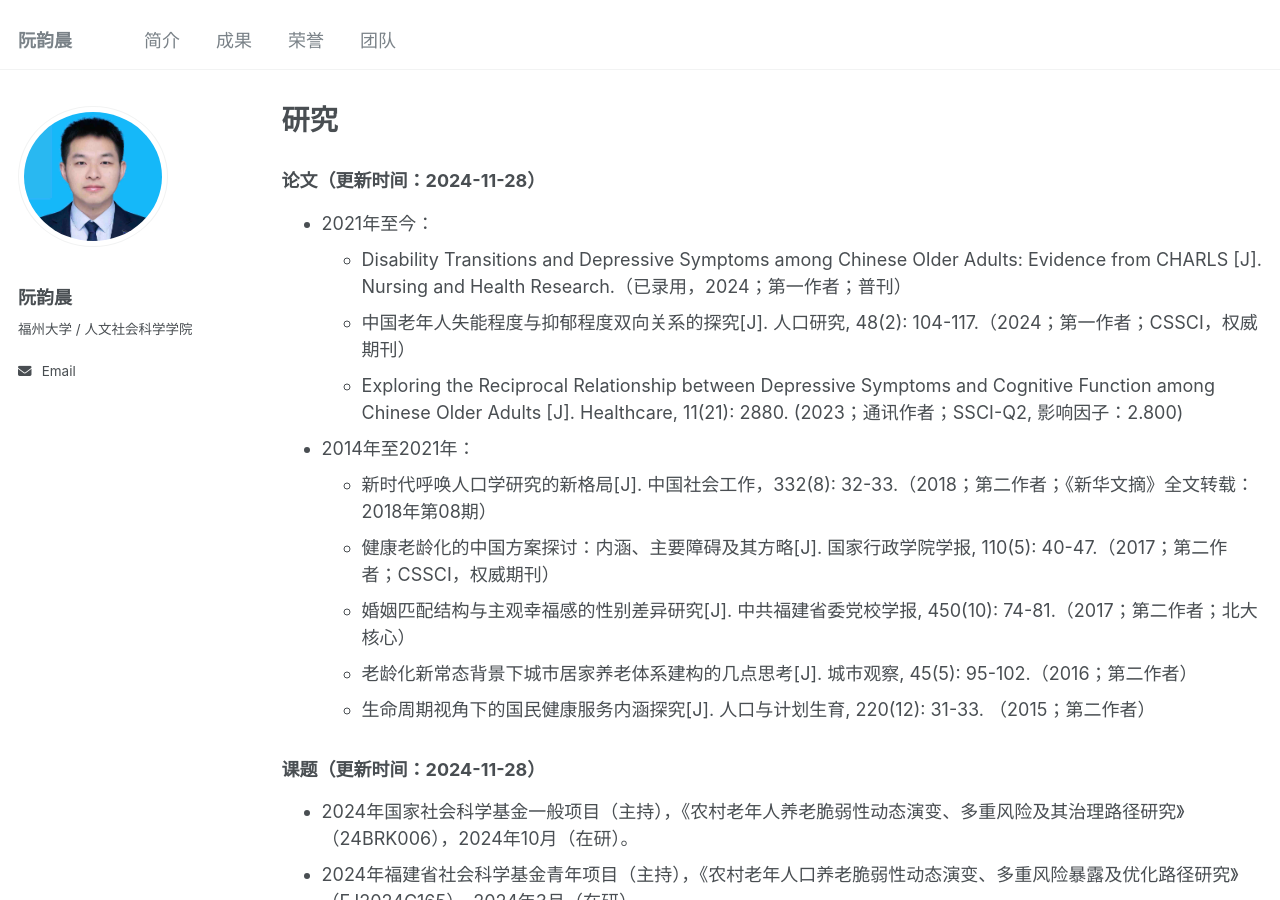
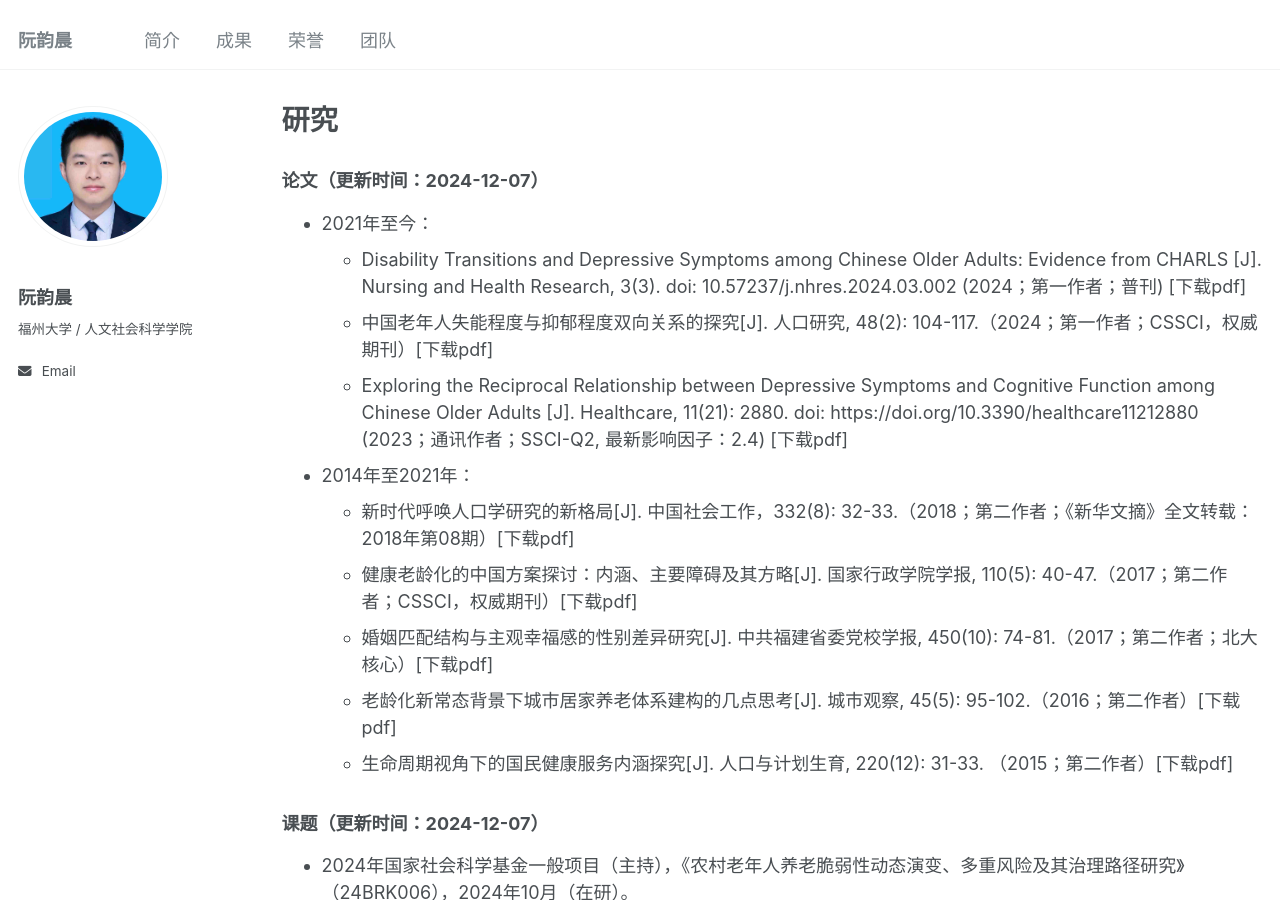
Before and after one commit to RuanYunchen/RuanYunchen.github.io, a Jekyll site: the page built from _pages/publications.md, in a window 1280 px wide and 900 px high. Built offline with Jekyll 4.4.1, drawn with Linux system fonts in a browser that asks for light colours.

Commit message:
Update publications.md

```diff
--- a/_pages/publications.md
+++ b/_pages/publications.md
@@ -7,21 +7,21 @@ author_profile: true
 
 {% include base_path %}
 
-### 论文（更新时间：2024-11-28）
+### 论文（更新时间：2024-12-07）
 
 - 2021年至今：
-  - Disability Transitions and Depressive Symptoms among Chinese Older Adults: Evidence from CHARLS [J]. Nursing and Health Research.（已录用，2024；第一作者；普刊）
-  - 中国老年人失能程度与抑郁程度双向关系的探究[J]. 人口研究, 48(2): 104-117.（2024；第一作者；CSSCI，权威期刊）
-  - Exploring the Reciprocal Relationship between Depressive Symptoms and Cognitive Function among Chinese Older Adults [J]. Healthcare, 11(21): 2880. (2023；通讯作者；SSCI-Q2, 影响因子：2.800)
+  - Disability Transitions and Depressive Symptoms among Chinese Older Adults: Evidence from CHARLS [J]. Nursing and Health Research, 3(3). doi: 10.57237/j.nhres.2024.03.002 (2024；第一作者；普刊) [下载pdf]
+  - 中国老年人失能程度与抑郁程度双向关系的探究[J]. 人口研究, 48(2): 104-117.（2024；第一作者；CSSCI，权威期刊）[下载pdf]
+  - Exploring the Reciprocal Relationship between Depressive Symptoms and Cognitive Function among Chinese Older Adults [J]. Healthcare, 11(21): 2880. doi: https://doi.org/10.3390/healthcare11212880 (2023；通讯作者；SSCI-Q2, 最新影响因子：2.4) [下载pdf]
 
 - 2014年至2021年：
-  - 新时代呼唤人口学研究的新格局[J]. 中国社会工作，332(8): 32-33.（2018；第二作者；《新华文摘》全文转载：2018年第08期）
-  - 健康老龄化的中国方案探讨：内涵、主要障碍及其方略[J]. 国家行政学院学报, 110(5): 40-47.（2017；第二作者；CSSCI，权威期刊）
-  - 婚姻匹配结构与主观幸福感的性别差异研究[J]. 中共福建省委党校学报, 450(10): 74-81.（2017；第二作者；北大核心）
-  - 老龄化新常态背景下城市居家养老体系建构的几点思考[J]. 城市观察, 45(5): 95-102.（2016；第二作者）
-  - 生命周期视角下的国民健康服务内涵探究[J]. 人口与计划生育, 220(12): 31-33. （2015；第二作者）
+  - 新时代呼唤人口学研究的新格局[J]. 中国社会工作，332(8): 32-33.（2018；第二作者；《新华文摘》全文转载：2018年第08期）[下载pdf]
+  - 健康老龄化的中国方案探讨：内涵、主要障碍及其方略[J]. 国家行政学院学报, 110(5): 40-47.（2017；第二作者；CSSCI，权威期刊）[下载pdf]
+  - 婚姻匹配结构与主观幸福感的性别差异研究[J]. 中共福建省委党校学报, 450(10): 74-81.（2017；第二作者；北大核心）[下载pdf]
+  - 老龄化新常态背景下城市居家养老体系建构的几点思考[J]. 城市观察, 45(5): 95-102.（2016；第二作者）[下载pdf]
+  - 生命周期视角下的国民健康服务内涵探究[J]. 人口与计划生育, 220(12): 31-33. （2015；第二作者）[下载pdf]
 
-### 课题（更新时间：2024-11-28）
+### 课题（更新时间：2024-12-07）
 - 2024年国家社会科学基金一般项目（主持），《农村老年人养老脆弱性动态演变、多重风险及其治理路径研究》（24BRK006），2024年10月（在研）。
 - 2024年福建省社会科学基金青年项目（主持），《农村老年人口养老脆弱性动态演变、多重风险暴露及优化路径研究》（FJ2024C165），2024年3月（在研）。
 - 2022年福建省民政政策理论研究一般课题（主持），《低生育率背景下生育支持政策研究》（FMYB202247），2022年6月（已结题）。
```
